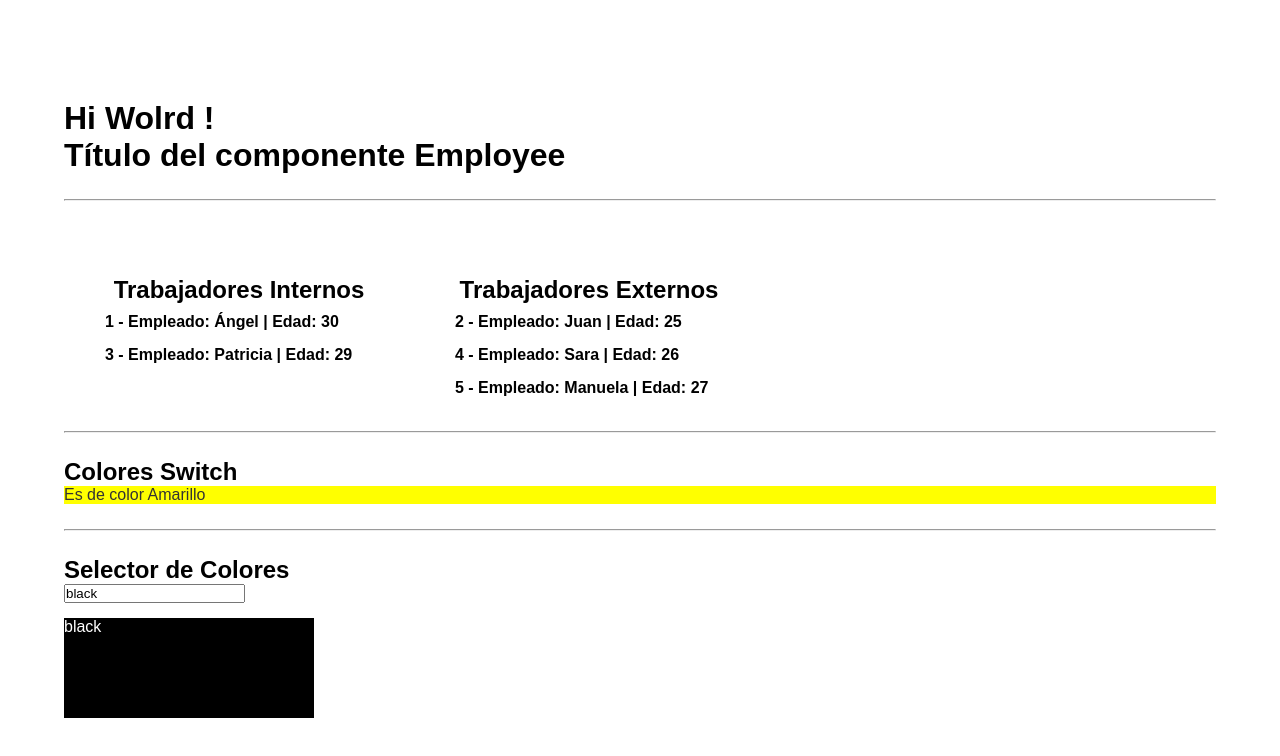
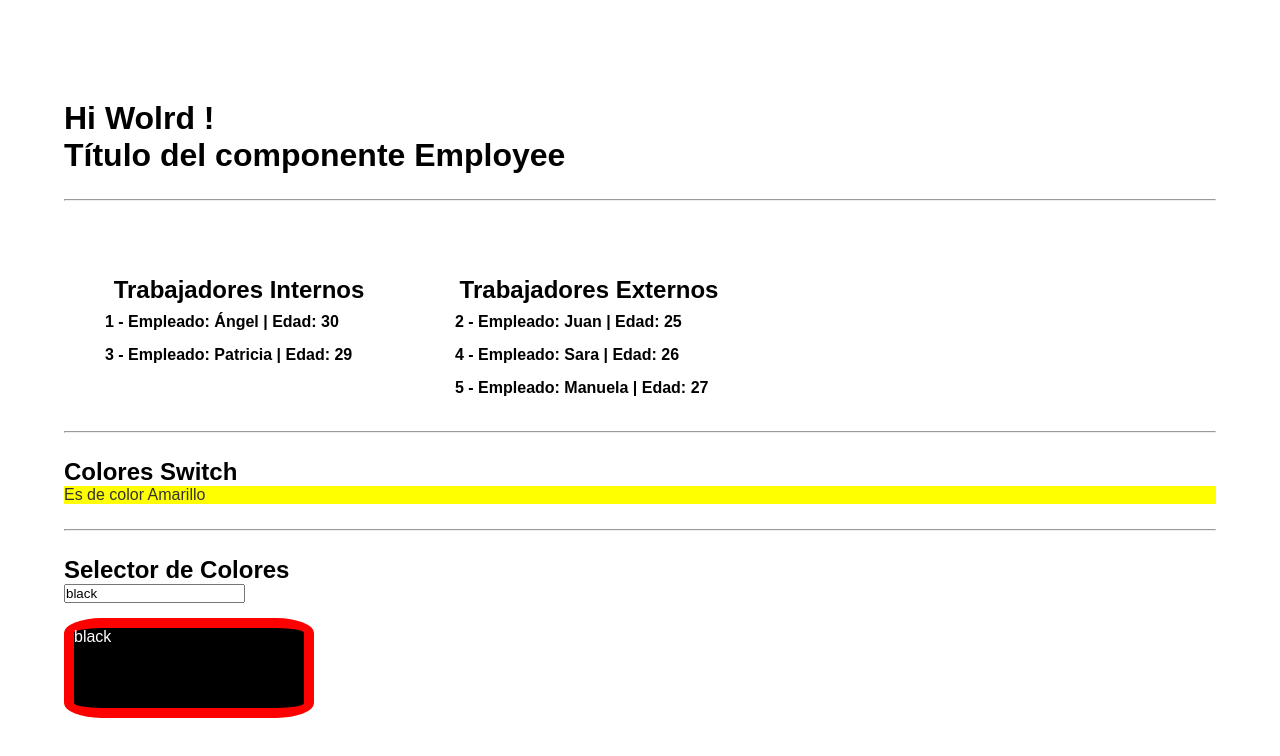
Before and after one commit to angelherce/udemy-angular-01, an Angular app in the folder curso-angular-01/: page / in a window 1280 px wide. Shown: the top 756 px of the page. Built offline with nearby package versions, Linux system fonts and the light colour scheme.

Commit message:
Sección 05: V029 - Directiva NgClass - Se ha establecido la directiva ngClass en el componente Employee para establecer unas clases en el div en función del color del fondo del div que se establezca. - Se ha añadido la documentación correspondiente a lo que se ha realizado.

```diff
--- a/curso-angular-01/src/app/components/employee/employee.component.css
+++ b/curso-angular-01/src/app/components/employee/employee.component.css
@@ -46,3 +46,8 @@ ul > li:hover {
    border: 10px solid lime;
    border-radius: 50%;
 }
+
+#color-selector > .field.incorrect{
+   border: 10px solid red;
+   border-radius: 15%;
+}
--- a/curso-angular-01/src/app/components/employee/employee.component.html
+++ b/curso-angular-01/src/app/components/employee/employee.component.html
@@ -42,5 +42,9 @@
    <div class="field"
         [ngStyle]="{'background-color': colorSelected}"
         [style.color]="colorSelected == 'black' ? 'white' : 'black'"
-        [class.correct]="colorSelected === 'cyan'" >{{colorSelected}}</div>
+        [ngClass]="{
+            correct: colorSelected === 'cyan' || colorSelected === 'yellow',
+            incorrect: colorSelected != 'cyan' && colorSelected != 'yellow'
+         }"
+   >{{colorSelected}}</div>
 </div>
```
Also changed, not shown: 1 other file (tests, documents, lock files or other folders).
